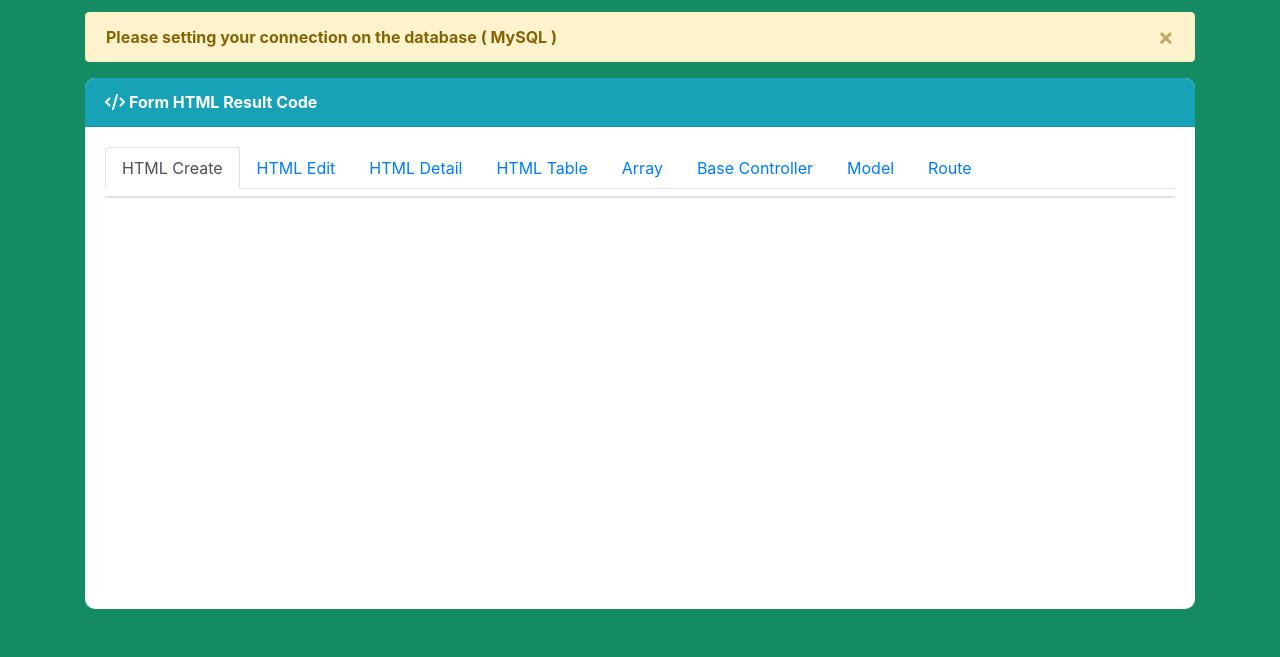
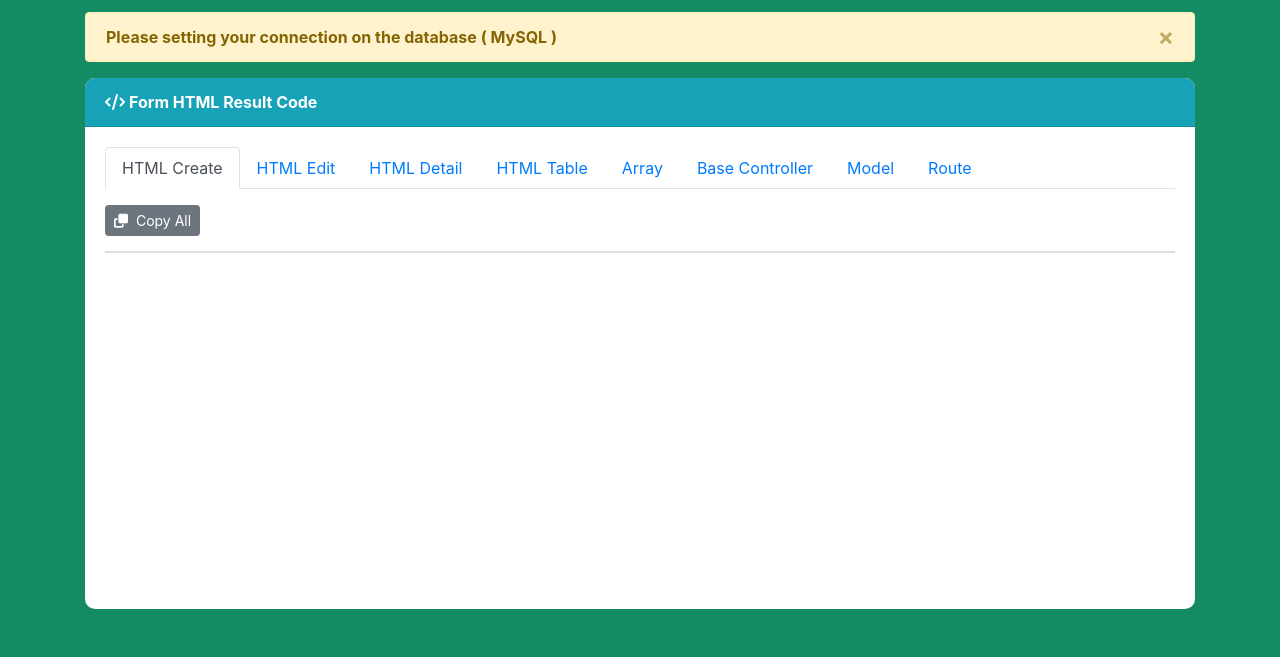
Before and after one commit to fauzan1892/script-generator-php, a PHP site: page /index.php in a window 1280 px wide. Shown: the part 156-813 px from the top of the page. Run offline with PHP 8.4, Linux system fonts and the light colour scheme; data that the repository does not hold is empty; some libraries are stand-ins or nearby versions.

Commit message:
update button Copy All Script

```diff
--- a/index.php
+++ b/index.php
@@ -45,7 +45,7 @@ if(!empty($_GET['get']))
     |
     */
     $table = $_POST['table'];
-    $class = ucfirst($_POST['table']);
+    $class = ucwords($_POST['table']);
     $baseurl = $_POST['url'];
     $kolom = $dbConnect->prepare("SELECT * FROM $table LIMIT 0");
     $kolom->execute();
@@ -75,7 +75,7 @@ if(!empty($_GET['get']))
         $col = $kolom->getColumnMeta($i);
         $col['name'];
         // echo $col['native_type'].' =>'.$col['name'].'<br>';
-        $label = ucfirst(preg_replace('/[^a-zA-Z0-9\']/', ' ', $col['name']));
+        $label = ucwords(preg_replace('/[^a-zA-Z0-9\']/', ' ', $col['name']));
         //tipe kolom
         if($col['native_type'] == 'LONG')
         {
@@ -118,7 +118,7 @@ if(!empty($_GET['get']))
         include 'generate/laravel/tabel.php';
 
         $sc = 'Laravel';
-        $formmethod = "<form method='POST' action='{{ url('') }}'> @csrf";
+        $formmethod = '<form method="POST" action="{{ url("'.$baseurl.'") }}"> @csrf';
 
     // PHP PDO
     }else if(($_POST['type'] == '5')){
@@ -137,7 +137,7 @@ if(!empty($_GET['get']))
         include 'generate/ci4/tabel.php';
 
         $sc = 'CodeIgniter 4';
-        $formmethod = "<form method='POST' action='<?= base_url('');?>'>";
+        $formmethod = '<form method="POST" action="<?= base_url("'.$baseurl.'");?>">';
 
     // CodeIgniter 3
     }else{
@@ -147,7 +147,7 @@ if(!empty($_GET['get']))
         include 'generate/ci3/tabel.php';
 
         $sc = 'CodeIgniter 3';
-        $formmethod = "<form method='POST' action='<?= base_url('');?>'>";
+        $formmethod = '<form method="POST" action="<?= base_url("'.$baseurl.'");?>">';
 
     }
 
@@ -476,28 +476,58 @@ $button .= '
                                 <div class="tab-content" id="myTabContent">
                                     <div class="tab-pane fade show active" id="create" role="tabpanel"
                                         aria-labelledby="create-tab">
-                                        <pre
+                                        <button id="buttonController"
+                                            onclick="copyFunction('preCreate')"
+                                            class="btn btn-secondary btn-sm mt-3 mb-2">
+                                            <i class="fas fa-copy mr-1"></i> Copy All
+                                        </button>
+                                        <pre id="preCreate"
                                             class="language-php"><code><?= htmlspecialchars($formmethod);?><?= htmlspecialchars($html_code);?><?= htmlspecialchars($button);?></code></pre>
                                     </div>
                                     <div class="tab-pane fade" id="edite" role="tabpanel" aria-labelledby="edite-tab">
-                                        <pre
+                                        <button id="buttonController"
+                                            onclick="copyFunction('preEdit')"
+                                            class="btn btn-secondary btn-sm mt-3 mb-2">
+                                            <i class="fas fa-copy mr-1"></i> Copy All
+                                        </button>
+                                        <pre id="preEdit"
                                             class="language-php"><code><?= htmlspecialchars($formmethod);?><?= htmlspecialchars($html_code_update);?><?= htmlspecialchars($button);?></code></pre>
                                     </div>
                                     <div class="tab-pane fade" id="detail" role="tabpanel" aria-labelledby="detail-tab">
-                                        <pre
+                                        <button id="buttonController"
+                                            onclick="copyFunction('preDetail')"
+                                            class="btn btn-secondary btn-sm mt-3 mb-2">
+                                            <i class="fas fa-copy mr-1"></i> Copy All
+                                        </button>
+                                        <pre id="preDetail"
                                             class="language-php"><code><?= htmlspecialchars($html_code_detail);?></code></pre>
                                     </div>
                                     <div class="tab-pane fade" id="table12" role="tabpanel" aria-labelledby="table-tab">
-                                        <pre
+                                        <button id="buttonController"
+                                            onclick="copyFunction('preTable')"
+                                            class="btn btn-secondary btn-sm mt-3 mb-2">
+                                            <i class="fas fa-copy mr-1"></i> Copy All
+                                        </button>
+                                        <pre id="preTable"
                                             class="language-php"><code><?= htmlspecialchars($html_code_tabel);?></code></pre>
                                     </div>
                                     <div class="tab-pane fade" id="array" role="tabpanel" aria-labelledby="array-tab">
-                                        <pre
+                                        <button id="buttonController"
+                                            onclick="copyFunction('preArray')"
+                                            class="btn btn-secondary btn-sm mt-3 mb-2">
+                                            <i class="fas fa-copy mr-1"></i> Copy All
+                                        </button>
+                                        <pre id="preArray"
                                             class="language-php"><code><?= htmlspecialchars($html_array);?></code></pre>
                                     </div>
                                     <div class="tab-pane fade" id="controller" role="tabpanel"
                                         aria-labelledby="controller-tab">
-                                        <pre
+                                        <button id="buttonController"
+                                            onclick="copyFunction('preController')"
+                                            class="btn btn-secondary btn-sm mt-3 mb-2">
+                                            <i class="fas fa-copy mr-1"></i> Copy All
+                                        </button>
+                                        <pre id="preController"
                                             class="language-php"><code>
                                             <?= htmlspecialchars($controllers_build ?? '');?>
                                             <?= htmlspecialchars($html_insert);?>
@@ -505,11 +535,21 @@ $button .= '
                                             <?= htmlspecialchars($html_delete);?></code></pre>
                                     </div>
                                     <div class="tab-pane fade" id="model" role="tabpanel" aria-labelledby="model-tab">
-                                        <pre
+                                        <button id="buttonController"
+                                            onclick="copyFunction('preModel')"
+                                            class="btn btn-secondary btn-sm mt-3 mb-2">
+                                            <i class="fas fa-copy mr-1"></i> Copy All
+                                        </button>
+                                        <pre id="preArray"
                                             class="language-php"><code></code></pre>
                                     </div>
                                     <div class="tab-pane fade" id="route" role="tabpanel" aria-labelledby="route-tab">
-                                        <pre
+                                        <button id="buttonController"
+                                            onclick="copyFunction('preRoute')"
+                                            class="btn btn-secondary btn-sm mt-3 mb-2">
+                                            <i class="fas fa-copy mr-1"></i> Copy All
+                                        </button>
+                                        <pre id="preRoute"
                                             class="language-php"><code></code></pre>
                                     </div>
                                     <!-- <div class="tab-pane fade" id="insert" role="tabpanel"
--- a/js.php
+++ b/js.php
@@ -101,3 +101,15 @@
     }
 
 </script>
+<script>
+    function copyFunction(idCopy) {
+        const copyText = document.getElementById(idCopy).textContent;
+        const textArea = document.createElement('textarea');
+        textArea.textContent = copyText;
+        document.body.append(textArea);
+        textArea.select();
+        document.execCommand("copy");
+        textArea.remove();
+        alert('Copy Success !');
+    }
+</script>
```
